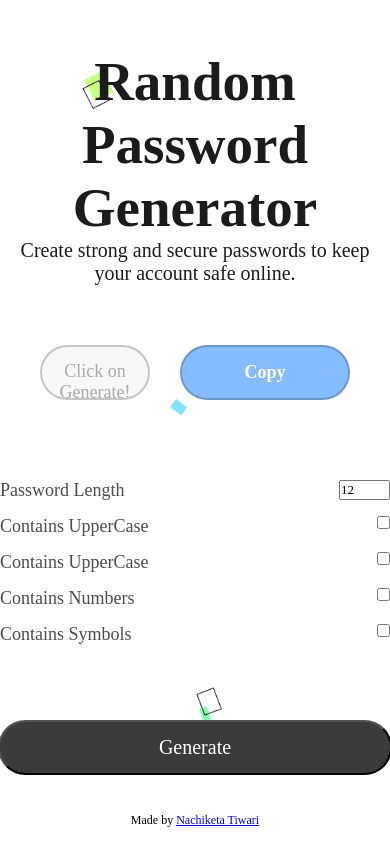
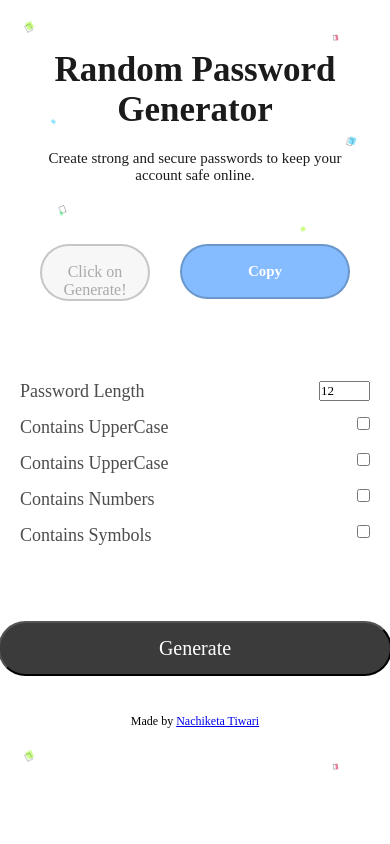
Before and after one commit to NachiketaTiwari69/Random-Password-Generator, a plain HTML site: page index.html in a window 390 px wide. Drawn offline with Linux system fonts and the light colour scheme.

Commit message:
responsiveness added

```diff
--- a/style.css
+++ b/style.css
@@ -143,34 +143,120 @@ h3 {
     margin-top: 30px;
 }
 
-.genButton:hover{
+.genButton:hover {
     background-color: #434343;
 }
 
-input[type="number"]{
+input[type="number"] {
     font-size: 13px;
     font-family: Neue Haas Grotesk Display Pro;
 }
 
-img{
+img {
     width: 100%;
 }
 
-#pass-box{
+#pass-box {
     font-family: Neue Haas Grotesk Display Pro;
 }
 
-#author{
+#author {
     text-align: center;
     padding-top: 38px;
-    font-size: 12px ;
+    font-size: 12px;
     font-family: Neue Haas Grotesk Display Pro;
 }
 
-.authoronly{
+.authoronly {
     text-align: center;
-    font-size: 12px ;
+    font-size: 12px;
     padding-top: 38px;
     font-family: Neue Haas Grotesk Display Pro;
     /* text-decoration: underline; */
 }
+
+@media (max-width: 768px) {
+
+    h1 {
+        color: #1B1B1B;
+        font-family: Neue Haas Grotesk Display Pro;
+        font-size: 35px;
+        font-style: normal;
+        font-weight: 600;
+        line-height: normal;
+        text-align: center;
+        padding-top: 50px;
+    }
+
+    h3 {
+        color: #1B1B1B;
+        font-family: Neue Haas Grotesk Display Pro;
+        font-size: 15px;
+        font-style: normal;
+        font-weight: 400;
+        line-height: normal;
+        text-align: center;
+        margin-left: 40px;
+        margin-right: 40px;
+        padding-top: 20px;
+    }
+
+    .copyButton {
+        border-radius: 104px;
+        border: 2px solid rgba(0, 0, 0, 0.20);
+        background: #85BCFF;
+        /* box-shadow: 0px 4px 4px 0px rgba(0, 0, 0, 0.25); */
+        height: 55px;
+        flex-shrink: 0;
+        width: 170px;
+        color: #FFF;
+        font-family: Neue Haas Grotesk Display Pro;
+        font-size: 15px;
+        font-style: normal;
+        font-weight: 600;
+        line-height: normal;
+        cursor: pointer;
+    }
+
+    .passwordDisplay {
+        text-align: center;
+        color: #AAA;
+        font-family: Neue Haas Grotesk Display Pro;
+        font-size: 16px;
+        font-style: normal;
+        font-weight: 400;
+        line-height: normal;
+        padding-top: 17px;
+    }
+
+    .copyButton:hover {
+        background-color: #658cba;
+    }
+
+    .options {
+        max-width: 350px;
+        /* Adjust the max-width based on your design */
+        margin: 0 auto;
+        padding-top: 30px;
+        /* Center the container */
+    }
+
+    .passwordDisplay {
+        border-radius: 104px;
+        border: 2px solid rgba(0, 0, 0, 0.20);
+        background: #F7F7F7;
+        /* box-shadow: 0px 4px 4px 0px rgba(0, 0, 0, 0.25); */
+        height: 57px;
+        width: 550px;
+        margin-right: 30px;
+    }
+
+    html,
+    body {
+        width: 100%;
+        height: 100%;
+        background-image: url("/Images/MacBook\ Pro\ 16_\ -\ 1.png");
+        background-repeat: no-repeat;
+        background-size:contain;
+    }
+}
```
